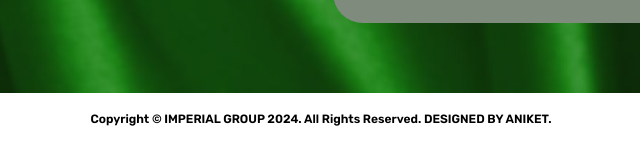
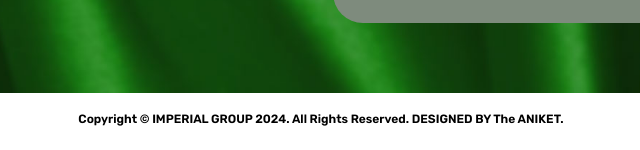
Before and after one commit to ItsAniketFrontend/Imperial-Villa, a plain HTML site: page index.html in a window 1280 px wide. Shown: the part 5737-5887 px from the top of the page, 319-959 px from the left. Drawn offline with nearby package versions, Linux system fonts and the light colour scheme; a web font is replaced by a local one.

Commit message:
Name Updated in Banner

```diff
--- a/index.html
+++ b/index.html
@@ -271,7 +271,7 @@
 
     <footer>
         <div class="container">
-            <h6>Copyright © IMPERIAL GROUP 2024. All Rights Reserved. DESIGNED BY ANIKET.</h6>
+            <h6>Copyright © IMPERIAL GROUP 2024. All Rights Reserved. DESIGNED BY The ANIKET.</h6>
         </div>
     </footer>
 
```
